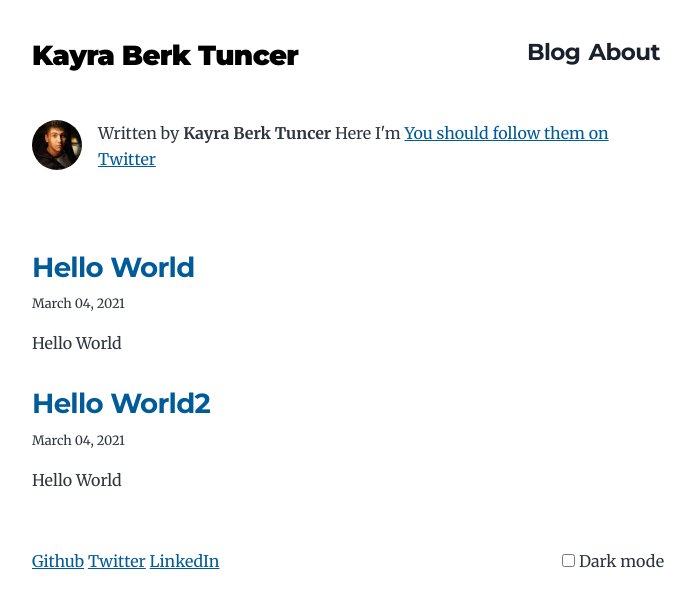
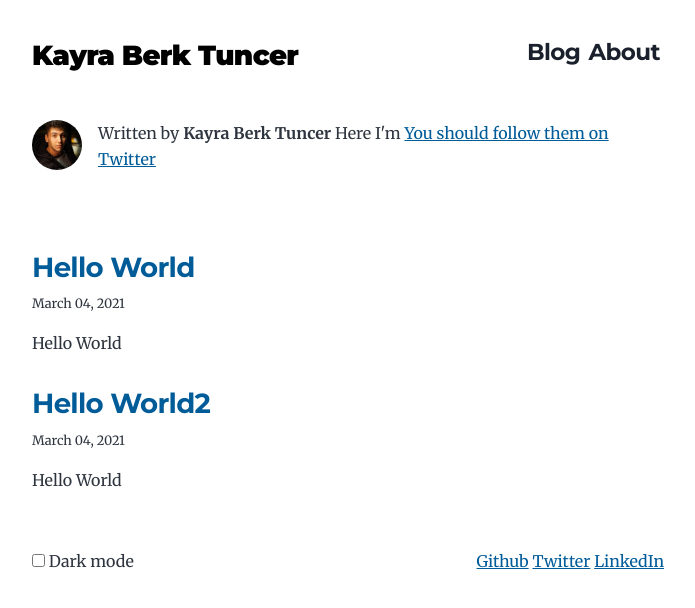
Before and after one commit to yusufakcekoce/yusufakcekoce.github.io, a Gatsby site: page / in a window 1280 px wide. Shown: the whole page, without its empty margins (292-987 px from the left). Built offline with nearby package versions, Linux system fonts and the light colour scheme; Gatsby itself is replaced by a stand-in of ours.

Commit message:
footer design

```diff
--- a/src/components/footer.js
+++ b/src/components/footer.js
@@ -5,15 +5,9 @@ const Footer = () => {
 
     return (
         <footer>
-            <a href="https://github.com/kayraberktuncer">Github</a>
-            {` `}
-            <a href="https://twitter.com/home">Twitter</a>
-            {` `}
-            <a href="https://www.linkedin.com/in/kayraberktuncer/">LinkedIn</a>
-
             <ThemeToggler>
                 {({ theme, toggleTheme }) => (
-                    <label style={{ float: 'right' }}>
+                    <label style={{ float: 'left' }}>
                         <input
                             type="checkbox"
                             onChange={e => toggleTheme(e.target.checked ? 'dark' : 'light')}
@@ -23,6 +17,13 @@ const Footer = () => {
                     </label>
                 )}
             </ThemeToggler>
+            <div className="social-links" style={{ float: 'right' }}>
+                <a href="https://github.com/kayraberktuncer">Github</a>
+                {` `}
+                <a href="https://twitter.com/home">Twitter</a>
+                {` `}
+                <a href="https://www.linkedin.com/in/kayraberktuncer/">LinkedIn</a>
+            </div>
         </footer>
     )
 }
--- a/src/style.css
+++ b/src/style.css
@@ -95,6 +95,10 @@ body.dark {
 
 footer {
   padding: var(--spacing-6) var(--spacing-0);
+}
+
+.social-links {
+  float: right;
 }
 
 hr {
```
